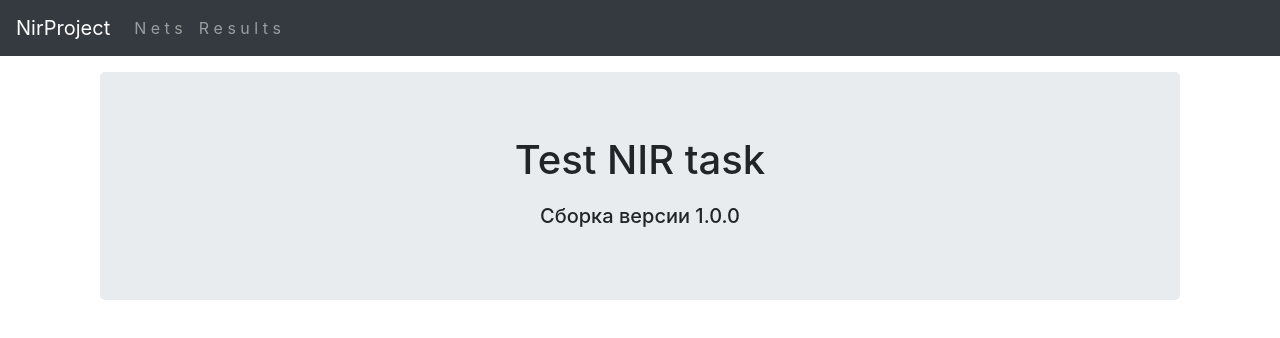
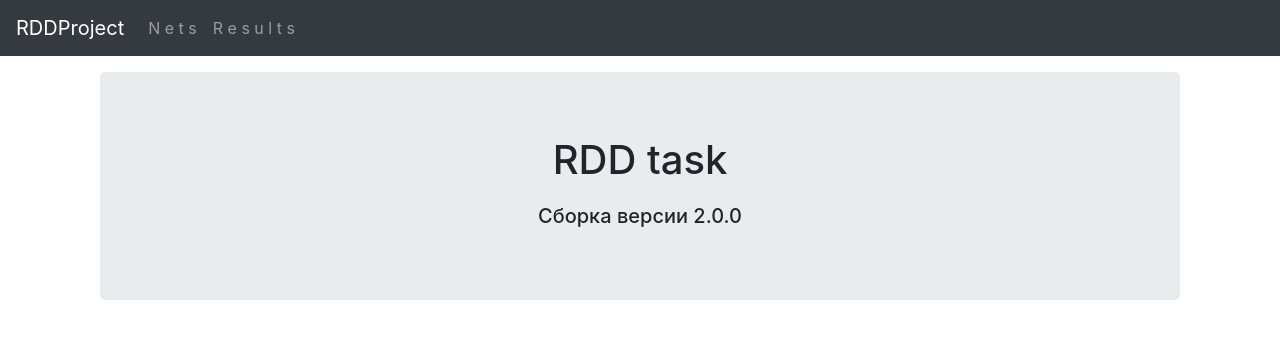
Before and after one commit to IraMeis/nir-front, a React (Create React App) app: page / in a window 1280 px wide. Shown: the top 338 px of the page. Built offline with nearby package versions, Linux system fonts and the light colour scheme.

Commit message:
nir -> rdd rename

```diff
--- a/public/index.html
+++ b/public/index.html
@@ -24,7 +24,7 @@
       work correctly both with client-side routing and a non-root public URL.
       Learn how to configure a non-root public URL by running `npm run build`.
     -->
-    <title>NIR</title>
+    <title>RDD</title>
   </head>
   <body>
     <noscript>You need to enable JavaScript to run this app.</noscript>
--- a/src/components/structure/NavBar.js
+++ b/src/components/structure/NavBar.js
@@ -6,7 +6,7 @@ const NavBar = () => {
 
         <Link to={"/"}
               className="navbar-brand">
-            NirProject
+            RDDProject
         </Link>
 
         <div className="navbar-nav mr-auto">
--- a/src/components/structure/pages/About.js
+++ b/src/components/structure/pages/About.js
@@ -4,9 +4,9 @@ const About = () => {
   return (
     <div className="container">
       <header className="jumbotron text-center">
-          <h1>Test NIR task</h1>
+          <h1>RDD task</h1>
           <Separator.Separator1/>
-          <h5>Сборка версии 1.0.0</h5>
+          <h5>Сборка версии 2.0.0</h5>
       </header>
     </div>
   );
--- a/src/components/structure/pages/logic/eval/SaveButtons.js
+++ b/src/components/structure/pages/logic/eval/SaveButtons.js
@@ -21,7 +21,7 @@ export default function SaveButtons ()  {
                         type: netContext.fileType === fileT.video ? 'video' : 'image'
                     })
                     .then(()=> {
-                        modalContext.setInfoMess(['OK', 'Data saved'])
+                        modalContext.setInfoMess(['OK', 'Data was saved'])
                         modalContext.handleShowModalInfo();
                     })
                     .catch((err) => {
```
